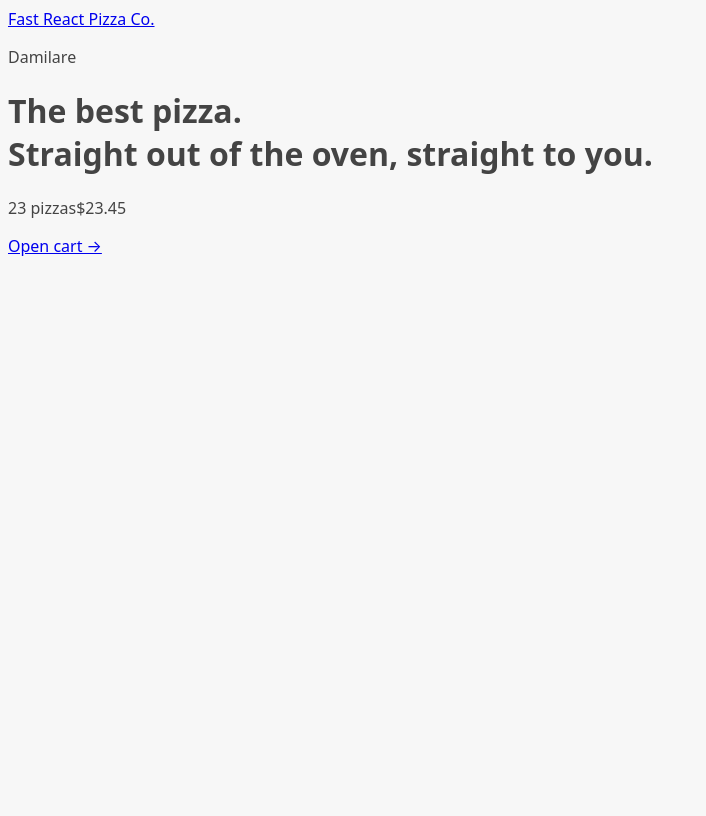
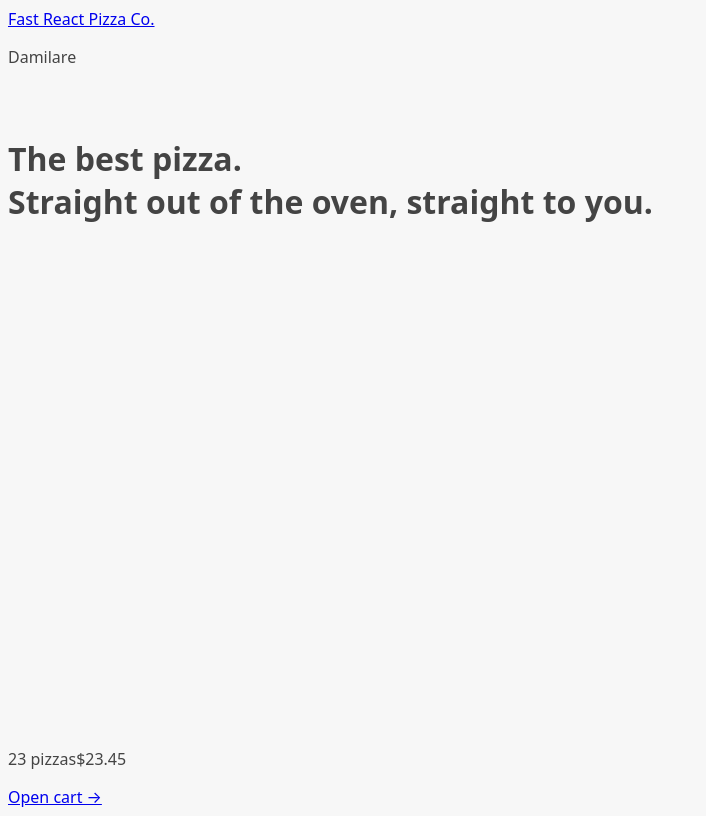
Before and after one commit to dareyOG/fast-react-pizza, a React (Vite) app: page / in a window 1280 px wide. Shown: the whole page, without its empty margins (0-706 px from the left). Built offline with nearby package versions, Linux system fonts and the light colour scheme.

Commit message:
✅error handling with errorElement

```diff
--- a/src/App.jsx
+++ b/src/App.jsx
@@ -1,6 +1,7 @@
 import { BrowserRouter, Route, RouterProvider, Routes, createBrowserRouter } from 'react-router';
 
 import Home from './ui/Home';
+import Error from './ui/Error';
 import Menu, { loader as menuLoader } from './features/menu/Menu';
 import Cart from './features/cart/Cart';
 import CreateOrder from './features/order/CreateOrder';
@@ -10,9 +11,10 @@
 const router = createBrowserRouter([
   {
     element: <AppLayout />,
+    errorElement: <Error />,
     children: [
       { path: '/', element: <Home /> },
-      { path: '/menu', element: <Menu />, loader: menuLoader },
+      { path: '/menu', element: <Menu />, loader: menuLoader, errorElement: <Error /> },
       { path: '/cart', element: <Cart /> },
       { path: '/order/new', element: <CreateOrder /> },
       { path: '/order/:orderId', element: <Order /> }
@@ -33,6 +35,7 @@
           <Route path="/order/new" element={<CreateOrder />} />
           <Route path="/order/:orderId" element={<Order />} />
         </Route>
+        <Route path="*" element={<Error />} />
       </Routes>
     </BrowserRouter>
   ); */
--- a/src/services/apiRestaurant.js
+++ b/src/services/apiRestaurant.js
@@ -24,8 +24,8 @@
       method: 'POST',
       body: JSON.stringify(newOrder),
       headers: {
-        'Content-Type': 'application/json',
-      },
+        'Content-Type': 'application/json'
+      }
     });
 
     if (!res.ok) throw Error();
@@ -42,8 +42,8 @@
       method: 'PATCH',
       body: JSON.stringify(updateObj),
       headers: {
-        'Content-Type': 'application/json',
-      },
+        'Content-Type': 'application/json'
+      }
     });
 
     if (!res.ok) throw Error();
--- a/src/ui/AppLayout.jsx
+++ b/src/ui/AppLayout.jsx
@@ -1,10 +1,17 @@
 import Header from './Header';
 import CartOverView from '../features/cart/CartOverView';
-import { Outlet } from 'react-router';
+import { Outlet, useNavigation } from 'react-router';
+import Loader from './Loader';
 
 function AppLayout() {
+  // display navigation state
+  const navigation = useNavigation();
+  console.log(navigation);
+
+  const isLoading = navigation.state === 'loading';
   return (
-    <div>
+    <div className="layout">
+      {isLoading && <Loader />}
       <Header />
       <main>
         <Outlet />
--- a/src/ui/Error.jsx
+++ b/src/ui/Error.jsx
@@ -1,15 +1,19 @@
-import { useNavigate } from 'react-router-dom';
+import { useNavigate, useRouteError } from 'react-router';
 
-function NotFound() {
+function Error() {
   const navigate = useNavigate();
+
+  // extract actual error thrown
+  const error = useRouteError();
+  console.log(error);
 
   return (
     <div>
       <h1>Something went wrong 😢</h1>
-      <p>%MESSAGE%</p>
+      <p>{error.message || error.data}</p>
       <button onClick={() => navigate(-1)}>&larr; Go back</button>
     </div>
   );
 }
 
-export default NotFound;
+export default Error;
--- /dev/null
+++ b/src/ui/Loader.jsx
@@ -0,0 +1,5 @@
+function Loader() {
+  return <div className="loader"></div>;
+}
+
+export default Loader;
```
